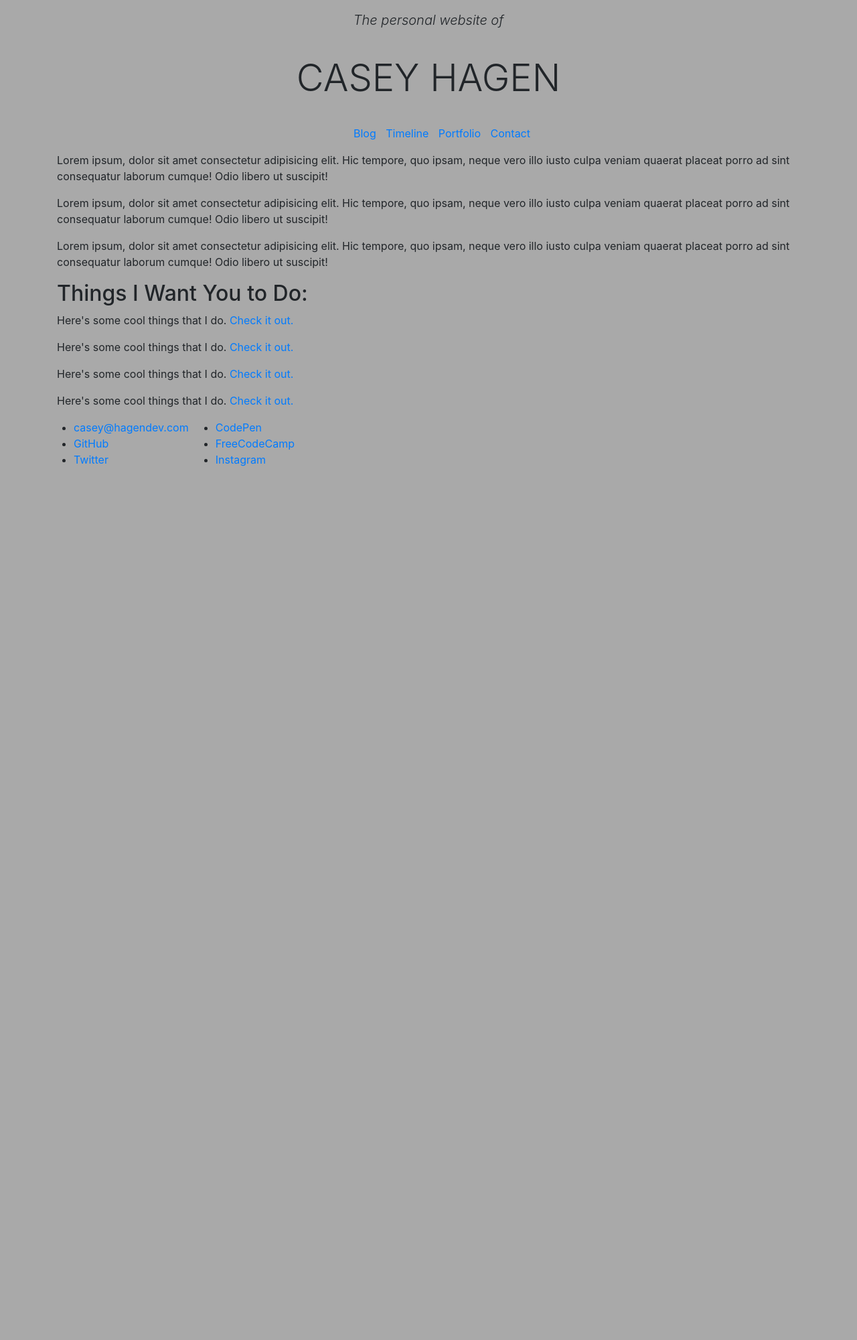
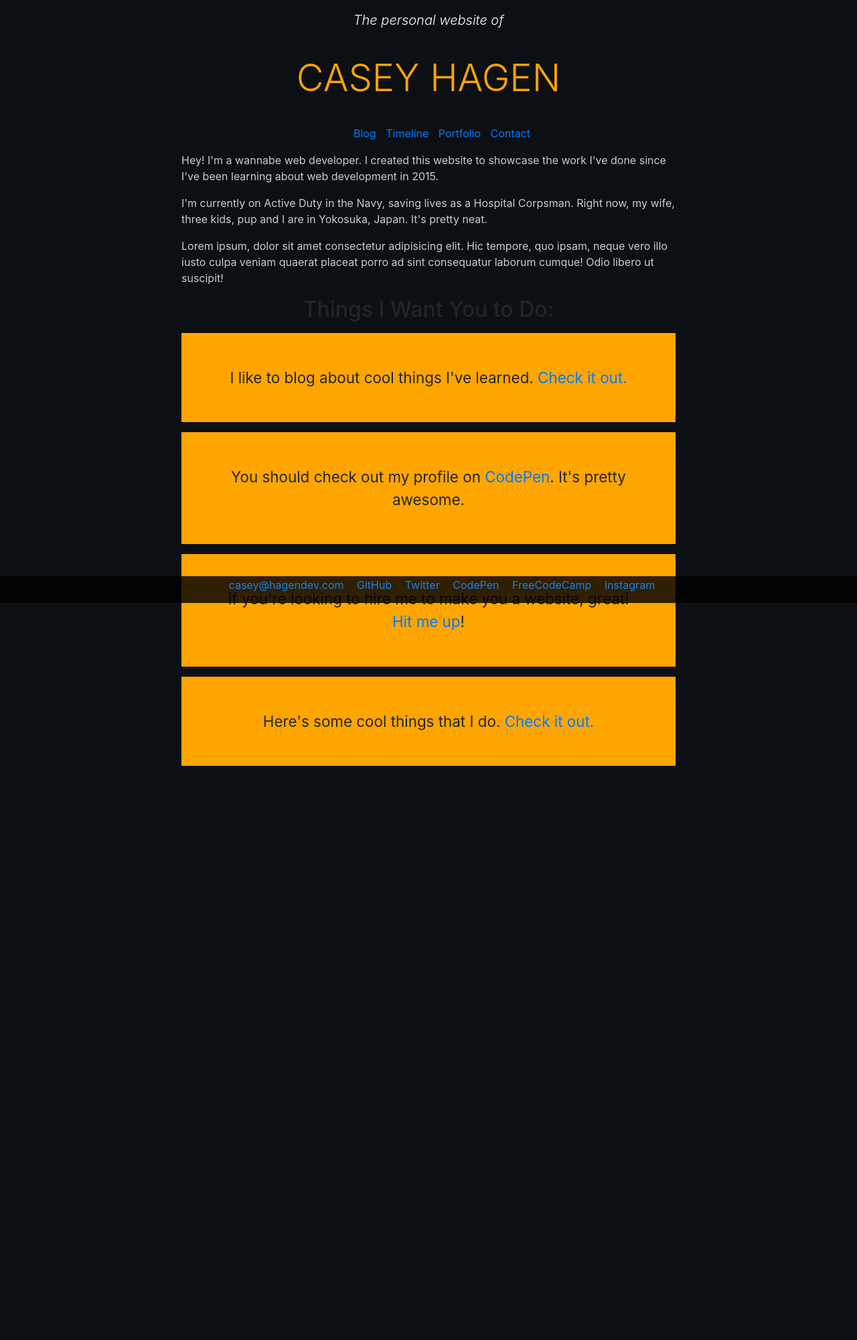
Before and after one commit to aechagen/hagendev2, a Jekyll site: the page built from index.html, in a window 1280 px wide. Shown: the whole page at 67% size. Built offline with Jekyll 4.4.1, drawn with Linux system fonts in a browser that asks for light colours; Markdown is read by kramdown in place of the engine named in the settings; after the commit the page ends 1233 px from its top, so only the background shows below that.

Commit message:
Styles on styles on styles. - Added styles for pretty much everything - Also added copy because I'm impatient - Need to work on fixing the footer at mobile.. Looks tacky.
* Mother's day today, gotta cook special dinner!

```diff
--- a/assets/css/main.css
+++ b/assets/css/main.css
@@ -298,17 +298,53 @@ template {
   display: none; }
 
 body {
-  height: 2000px;
-  background: darkgrey; }
+  padding-bottom: 75px;
+  background: #0C0F13; }
+
+.container {
+  max-width: 768px; }
 
 section.hero {
   padding-top: 15px; }
   section.hero h1 {
-    text-transform: uppercase; }
+    text-transform: uppercase;
+    color: orange; }
   section.hero p {
-    font-style: italic; }
+    font-style: italic;
+    color: white; }
   section.hero nav ul {
     list-style: none; }
     section.hero nav ul li {
       display: inline;
       padding: 5px; }
+
+section.about {
+  color: #ccc; }
+
+section .cta {
+  text-align: center; }
+
+.cta-block {
+  background: orange;
+  font-size: 1.4em; }
+  .cta-block p {
+    padding: 50px;
+    margin: 15px; }
+
+.container-fluid {
+  padding-left: 0;
+  padding-right: 0; }
+
+footer {
+  position: fixed;
+  bottom: 0;
+  left: 0;
+  background: rgba(0, 0, 0, 0.9);
+  text-align: center;
+  width: 100%;
+  opacity: 0.9; }
+  footer ul {
+    list-style: none; }
+  footer li {
+    display: inline;
+    padding: 7.5px; }
--- a/index.html
+++ b/index.html
@@ -18,12 +18,13 @@ title: HagenDev
 
   <section class="about">
     <p>
-      Lorem ipsum, dolor sit amet consectetur adipisicing elit. Hic tempore, quo ipsam, neque vero illo iusto culpa veniam quaerat placeat porro ad sint consequatur laborum cumque! Odio libero ut suscipit!
+     Hey! I'm a wannabe web developer. I created this website to showcase
+     the work I've done since I've been learning about web development in 2015.
     </p>
 
     <p>
-      Lorem ipsum, dolor sit amet consectetur adipisicing elit. Hic tempore, quo ipsam, neque vero illo iusto culpa veniam quaerat
-      placeat porro ad sint consequatur laborum cumque! Odio libero ut suscipit!
+      I'm currently on Active Duty in the Navy, saving lives as a Hospital Corpsman.
+      Right now, my wife, three kids, pup and I are in Yokosuka, Japan. It's pretty neat.
     </p>
 
     <p>
@@ -32,26 +33,25 @@ title: HagenDev
     </p>
   </section> <!-- .about -->
 
-  <section class="cta">
+  <section class="cta text-center">
     <h2>Things I Want You to Do:</h2>
 
     <div class="cta-block">
       <p>
-        Here's some cool things that I do. <a href="#">Check it out.</a>
+        I like to blog about cool things I've learned. <a href="#">Check it out.</a>
       </p>
     </div> <!-- .cta-block -->
 
     <div class="cta-block">
       <p>
-        Here's some cool things that I do.
-        <a href="#">Check it out.</a>
+        You should check out my profile on <a href="#">CodePen</a>. It's pretty awesome.
       </p>
     </div> <!-- .cta-block -->
 
     <div class="cta-block">
       <p>
-        Here's some cool things that I do.
-        <a href="#">Check it out.</a>
+        If you're looking to hire me to make you a website, great!
+        <a href="mailto:casey@hagendev.com">Hit me up</a>!
       </p>
     </div> <!-- .cta-block -->
 
@@ -63,24 +63,17 @@ title: HagenDev
     </div> <!-- .cta-block -->
 
   </section> <!-- .cta -->
+</div> <!-- .container -->
 
-  <section class="footer">
-    <div class="row">
-      <div class="col-xs-6">
+<footer>
   <ul>
     <li><a href="mailto:casey@hagendev.com">casey@hagendev.com</a></li>
     <li><a href="#">GitHub</a></li>
     <li><a href="#">Twitter</a></li>
-        </ul>
-      </div> <!-- .col -->
-      <div class="col-xs-6">
-        <ul>
+
+
     <li><a href="#">CodePen</a></li>
     <li><a href="#">FreeCodeCamp</a></li>
     <li><a href="#">Instagram</a></li>
   </ul>
-      </div>
-    </div>
-  </section>
-
-</div> <!-- .container -->
+</footer>
```
Also changed, not shown: assets/css/main.scss (+54 -4 lines). Lines whose indentation alone changed are shown as unchanged.
